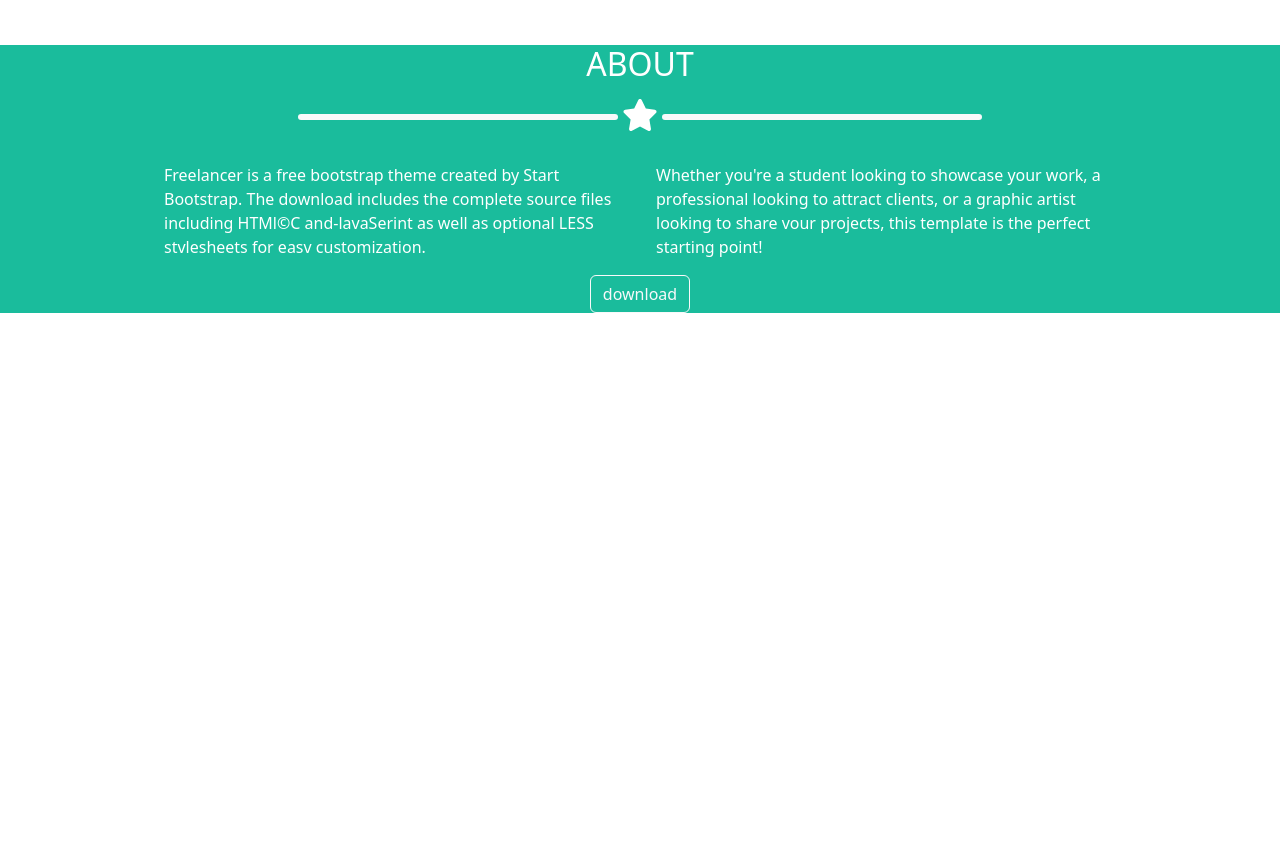
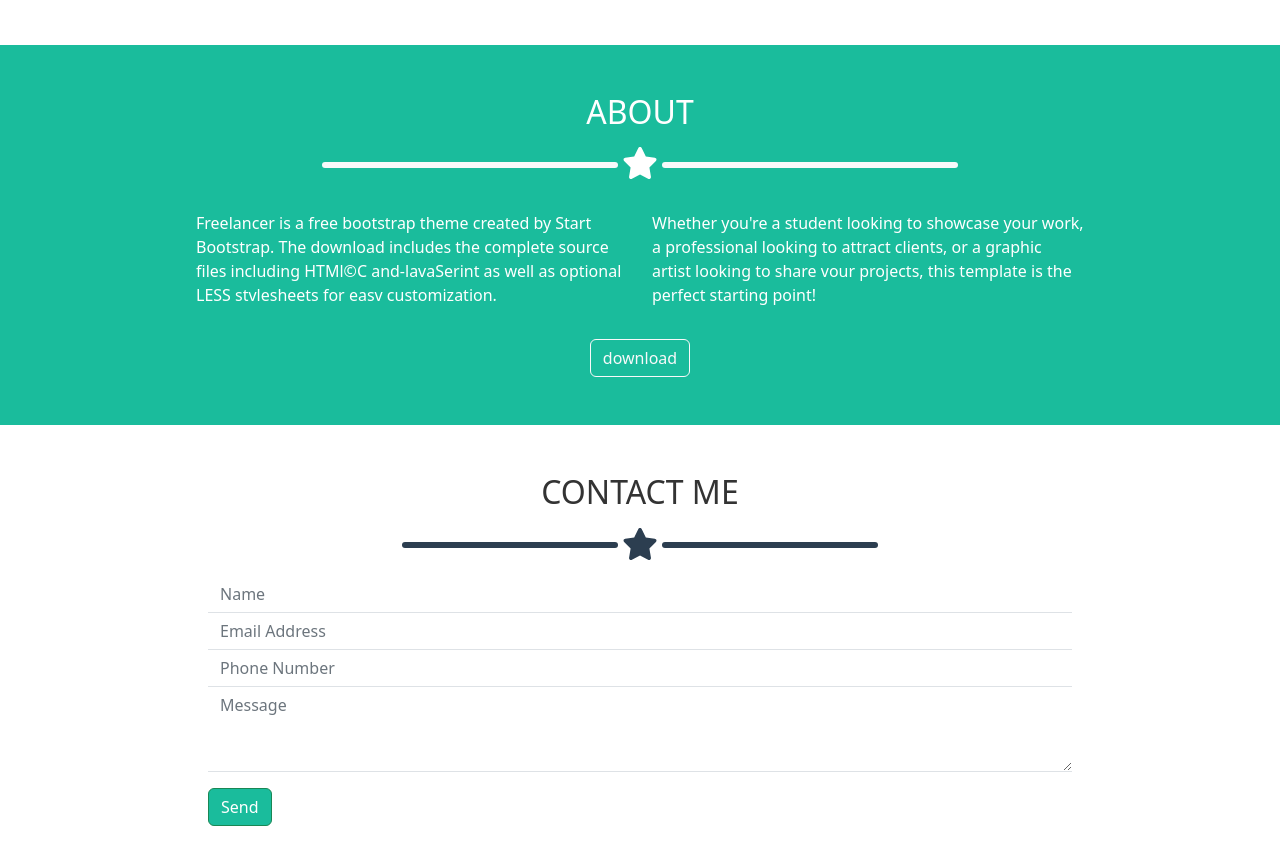
Before and after one commit to SimoneLollini/html-css-bootstrap-freelancer, a plain HTML site: page index.html in a window 1280 px wide. Shown: the part 1678-2543 px from the top of the page. Before the commit the page ends 1991 px from the top, so only its background shows below. Drawn offline with nearby package versions, Linux system fonts and the light colour scheme.

Commit message:
end contact me

```diff
--- a/assets/css/style.css
+++ b/assets/css/style.css
@@ -1,9 +1,12 @@
 :root {
     /* --ms-blue-sof: #3A546D; */
     /* --bg-light_blue: #334D5C; */
+    --dark_light: #333333;
     --bs-darker_blue: #2C3E50;
     --bs_primary: #1ABC9C;
 }
+
+
 
 /* #region debug */
 
@@ -74,7 +77,7 @@
 
 .debug .start_bootstrap,
 .debug .about,
-.debug .contacts,
+.debug .contact,
 .debug .address {
     height: 450px;
 }
@@ -108,6 +111,9 @@ img {
     color: var(--bs-darker_blue);
 }
 
+.dark_light {
+    color: var(--dark_light);
+}
 
 /* #endregion utilities */
 
--- a/index.html
+++ b/index.html
@@ -65,7 +65,7 @@
         </section>
         <!-- /END JUMBOTRON -->
         <section class="portfolio text-center my-5">
-            <h2 class="text-uppercase color_darker_blue">portfolio</h2>
+            <h2 class="text-uppercase dark_light">portfolio</h2>
             <div class="hr my-3">
                 <div class="py_3 rounded-2 darker_blue w-25 d-inline-block "></div>
                 <span class="color_darker_blue"><i class="fa-solid fa-star fa-2x align-middle"></i></span>
@@ -120,7 +120,7 @@
         </section>
         <!-- /END PORTFOLIO -->
 
-        <section class="about bg_primary text-white">
+        <section class="about bg_primary text-white p-5">
             <div class="about_head text-center">
                 <h2 class="text-uppercase">about</h2>
                 <div class="hr my-3">
@@ -131,13 +131,13 @@
             </div>
             <div class="about_body text-left w-75 m-auto">
                 <div class="row">
-                    <div class="col-12 p-3 col-md-6">Freelancer is a free bootstrap theme created by Start
+                    <div class="col-12 py-3 col-md-6">Freelancer is a free bootstrap theme created by Start
                         Bootstrap. The download includes the complete
                         source files including HTMl©C and-lavaSerint as
                         well as optional LESS stvlesheets for easv
                         customization.
                     </div>
-                    <div class="col-12 p-3 col-md-6">
+                    <div class="col-12 py-3 col-md-6">
                         Whether you're a student looking to showcase your
                         work, a professional looking to attract clients, or a
                         graphic artist looking to share vour projects, this
@@ -145,15 +145,31 @@
                     </div>
                 </div>
             </div>
-            <div class="about_call_to_action text-center">
+            <div class="about_call_to_action text-center mt-3">
                 <a href="" class="btn btn-outline-light">download</a>
             </div>
 
         </section>
         <!-- /END ABOUT -->
 
-        <section class="contacts"></section>
-        <!-- /END CONTACTS -->
+        <section class="contact color_darker_blue w-75 m-auto my-5 px-5">
+            <h2 class="text-uppercase dark_light  text-center">contact me</h2>
+            <div class="hr my-3  text-center">
+                <div class="py_3 rounded-2 darker_blue w-25 d-inline-block"></div>
+                <span class="color_darker_blue"><i class="fa-solid fa-star fa-2x align-middle"></i></span>
+                <div class="py_3 rounded-2 border-dark darker_blue w-25 d-inline-block"></div>
+            </div>
+            <input class="form-control border-0 border-bottom rounded-0" type="text" placeholder="Name"
+                aria-label="Name">
+            <input class="form-control border-0 border-bottom rounded-0" type="text" placeholder="Email Address"
+                aria-label="Email Address">
+            <input class="form-control border-0 border-bottom rounded-0" type="text" placeholder="Phone Number"
+                aria-label="Phone Number">
+            <textarea class="form-control border-0 border-bottom rounded-0 mb-3" placeholder="Message"
+                id="exampleFormControlTextarea1" rows="3"></textarea>
+            <button class="btn btn-success bg_primary">Send</button>
+        </section>
+        <!-- /END contact -->
 
         <section class="address"></section>
         <!-- /END ADRESS -->
```
